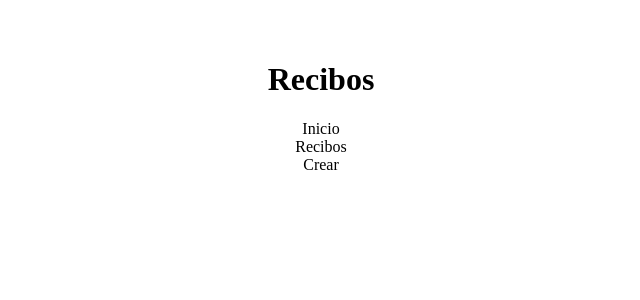
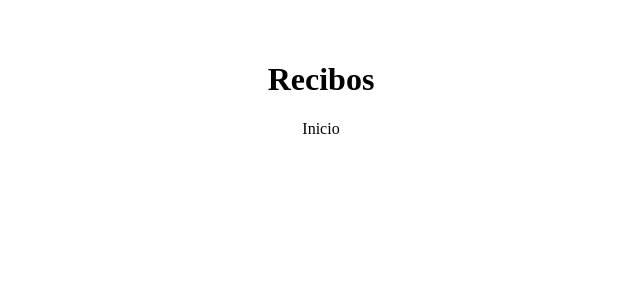
Before and after one commit to JasemDuncan/freelancer, a React (Vite) app in the folder freelancer-front-end/: page / in a window 1280 px wide. Shown: the top 300 px of the page, without its empty margins (319-959 px from the left). Built offline with nearby package versions, Linux system fonts and the light colour scheme.

Commit message:
set routing

```diff
--- a/freelancer-front-end/package.json
+++ b/freelancer-front-end/package.json
@@ -10,7 +10,8 @@
   },
   "dependencies": {
     "react": "^18.2.0",
-    "react-dom": "^18.2.0"
+    "react-dom": "^18.2.0",
+    "react-router-dom": "^6.4.5"
   },
   "devDependencies": {
     "@types/react": "^18.0.26",
--- a/freelancer-front-end/src/App.jsx
+++ b/freelancer-front-end/src/App.jsx
@@ -4,6 +4,7 @@
 import { Inicio } from './components/pages/Inicio'
 import { Recibos } from './components/pages/Recibos'
 import { Crear } from './components/pages/Crear'
+import { Rutas } from './routing/rutas'
 
 function App() {
   const [count, setCount] = useState(0)
@@ -11,9 +12,7 @@
   return (
     <div className="App">
       <h1>Recibos</h1>
-      <Inicio></Inicio>
-      <Recibos></Recibos>
-      <Crear></Crear>
+      <Rutas/>
     </div>
   )
 }
--- /dev/null
+++ b/freelancer-front-end/src/routing/Rutas.jsx
@@ -0,0 +1,22 @@
+import React from "react";
+import {Routes, Route, BrowserRouter, Navigate } from "react-router-dom";
+import { Inicio } from "../components/pages/Inicio";
+import { Recibos } from "../components/pages/Recibos";
+
+export const Rutas = ()=>{
+    return(
+        <BrowserRouter>
+            {/*LAYOUT*/}
+
+            {/*Contenido central y rutas*/}
+            <section id="content" className="content">
+                <Routes>
+                    <Route path="/" element={<Inicio/>} />
+                    <Route path="/inicio" element={<Inicio/>} />
+                    <Route path="/recibos" element={<Recibos/>} />
+
+                </Routes>
+            </section>
+        </BrowserRouter>
+    )
+};
```
Also changed, not shown: 1 other file (tests, documents, lock files or other folders).
